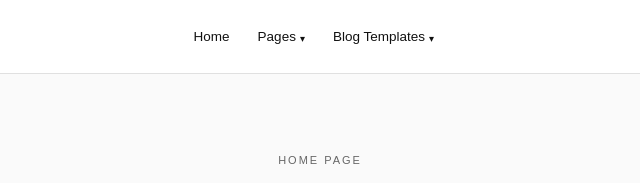
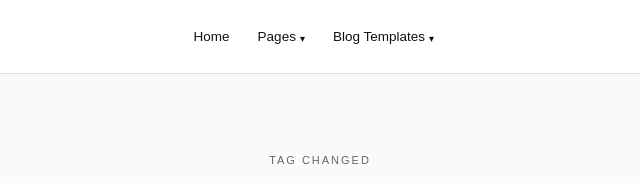
Before and after one commit to MANAN-1981/MERN-Stack, a plain HTML site: page Marquee_Mern-main/handson/index.html in a window 1280 px wide. Shown: the top 183 px of the page, 320-960 px from the left. Drawn offline with Linux system fonts and the light colour scheme.

Commit message:
Release version 1.0.0

```diff
--- a/Marquee_Mern-main/handson/index.html
+++ b/Marquee_Mern-main/handson/index.html
@@ -26,7 +26,7 @@
 
 
         <section class="hero">
-            <p class="hero-eyebrow">Home Page</p>
+            <p class="hero-eyebrow">Tag Changed</p>
             <h1 class="hero-headline">Build and manage your HubSpot website without code.</h1>
             <p class="hero-sub">This HubSpot website theme provides marketers with the tools they need to build modern
                 websites, landing pages and blog on HubSpot without a developer.</p>
```
